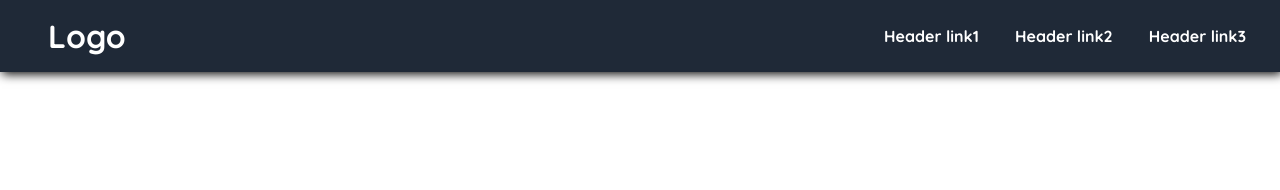
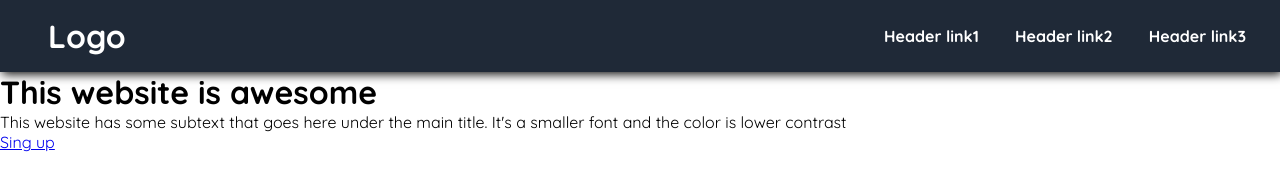
Before and after one commit to istvan-tamas/odin-landing-page, a plain HTML site: page index.html in a window 1280 px wide. Drawn offline with Linux system fonts and the light colour scheme.

Commit message:
Added placeholder stuff for the main content

```diff
--- a/index.html
+++ b/index.html
@@ -19,5 +19,22 @@
             <a href="#">Header link3</a>
         </nav>
     </header>
+
+    <div id="main">
+        <div id="callaction">
+            <h1>
+                This website is awesome
+            </h1>
+            <p>
+                This website has some subtext that goes here under the main title. It's a smaller font and the color is lower contrast
+
+            </p>
+            <a href="#" id="signup"> Sing up</a>
+        </div>
+        <div id="img"></div>
+
+
+
+    </div>
 </body>
 </html>
```
